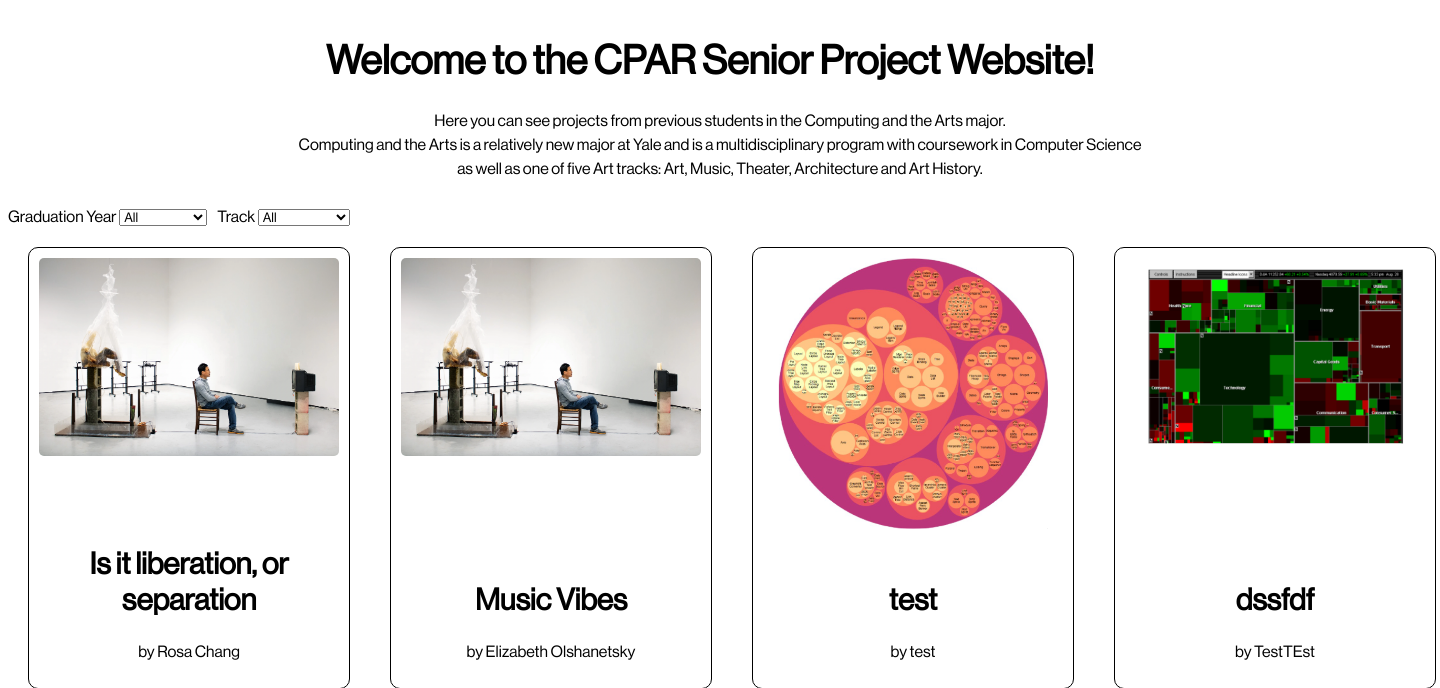
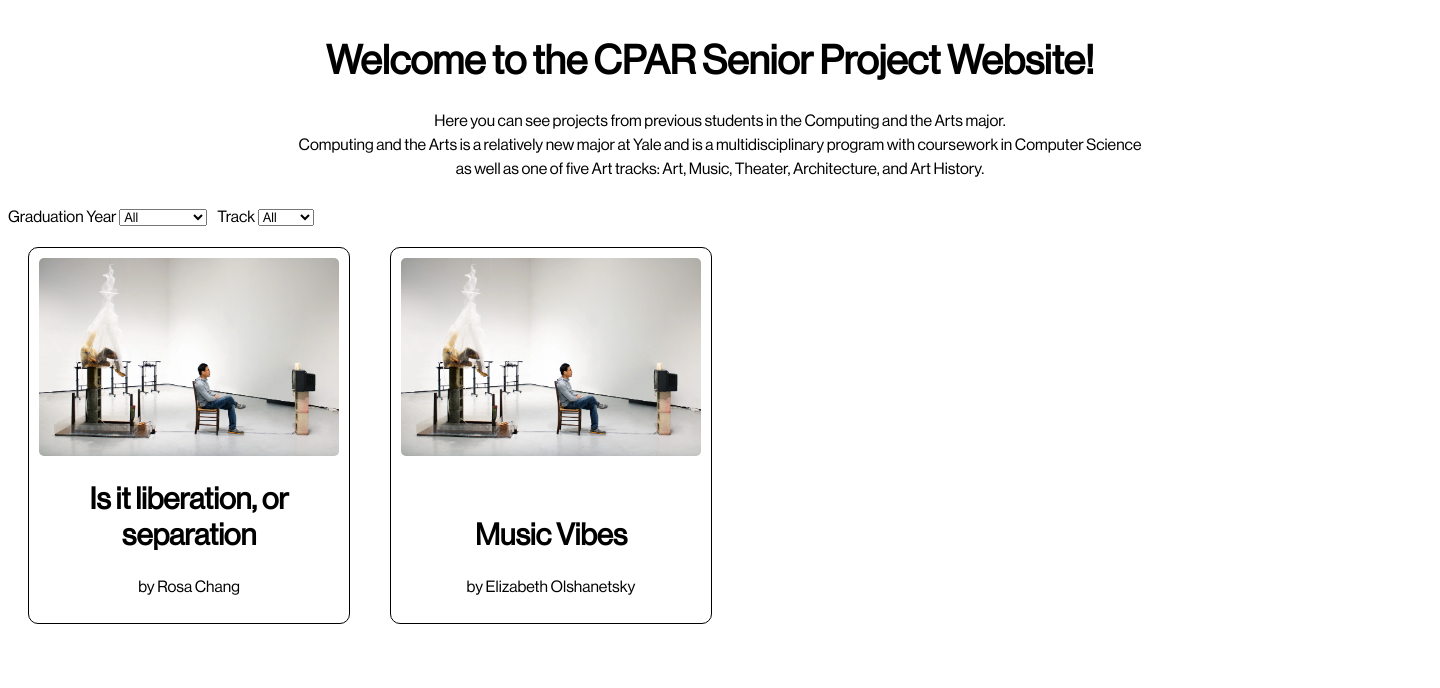
Before and after one commit to elizabeth-ol/CPSC490, a Flask app: page / in a window 1440 px wide. Shown: the top 688 px of the page. After the commit the page ends 624 px from the top, so only its background shows below. Run offline with Flask 3, Linux system fonts and the light colour scheme; data comes from the database, SQL or seed files in the repository; some libraries are stand-ins or nearby versions.

Commit message:
cleaning up db and files

```diff
--- a/databasemaker.sql
+++ b/databasemaker.sql
@@ -25,6 +25,9 @@
 /* Command to open the SQL terminal*/
 sqlite3 projects.db
 
+/* this is the command to delete a project from the student_projects table in projects.db */
+DELETE FROM student_projects WHERE id = #;
+
 /* this is the command to add an admin user to the admin_users table in projects.db */
 INSERT INTO admin_users (netid) VALUES ('insertnetidhere');
 
--- a/templates/newproject.html
+++ b/templates/newproject.html
@@ -91,7 +91,6 @@
       <label for="video2_alt">Video 2 Alt text/caption</label>
       <textarea class="form-control" id="video2_alt" name="video2_alt" rows="2" placeholder="Audio clip of choral, jazzy music"></textarea>
     <br>
-      <div class="form-group">
         <label for="sourcecode">Upload Source Code zip</label>
         <input type="file" class="form-control-file" id="sourcecode" name="sourcecode">
     <br>
--- a/templates/project_details.html
+++ b/templates/project_details.html
@@ -32,15 +32,11 @@
 <br>
 <div class="mediawrap">
   {% if project.video1_link %}
-    <!-- <div class="video-container"> -->
         <iframe width="560" height="315" src="{{ project.video1_link.replace('watch?v=', 'embed/') }}" frameborder="0" allowfullscreen></iframe>
-    <!-- </div> -->
   {% endif %}
 
   {% if project.video2_link %}
-    <!-- <div class="video-container"> -->
         <iframe width="560" height="315" src="{{ project.video2_link.replace('watch?v=', 'embed/') }}" frameborder="0" allowfullscreen></iframe>
-    <!-- </div> -->
   {% endif %}
 </div>
 {% if project.sourcecode_path %}
--- a/templates/project_nav.html
+++ b/templates/project_nav.html
@@ -7,7 +7,7 @@
 <h1 style="text-align:center;"> Welcome to the CPAR Senior Project Website!</h1>
 <p style="text-align:center; line-height: 0.5em"> Here you can see projects from previous students in the Computing and the Arts major.</p>
 <p style="text-align:center; line-height: 0.5em" line-height: 1em> Computing and the Arts is a relatively new major at Yale and is a multidisciplinary program with coursework in Computer Science</p>
-<p style="text-align:center; line-height: 0.5em"> as well as one of five Art tracks: Art, Music, Theater, Architecture and Art History. </p>
+<p style="text-align:center; line-height: 0.5em"> as well as one of five Art tracks: Art, Music, Theater, Architecture, and Art History. </p>
 <br>
 
 <!-- Dropdowns for filtering by graduation years and track -->
```
Also changed, not shown: app.py (+2 -20 lines), projects.db, static/projects/3/images/image1.png (deleted), static/projects/3/images/image2.png (deleted), static/projects/3/images/thumbnail.png (deleted), static/projects/4/images/image1.png (deleted), static/projects/4/images/image2.png (deleted), static/projects/4/images/thumbnail.png (deleted), 3 other files.
